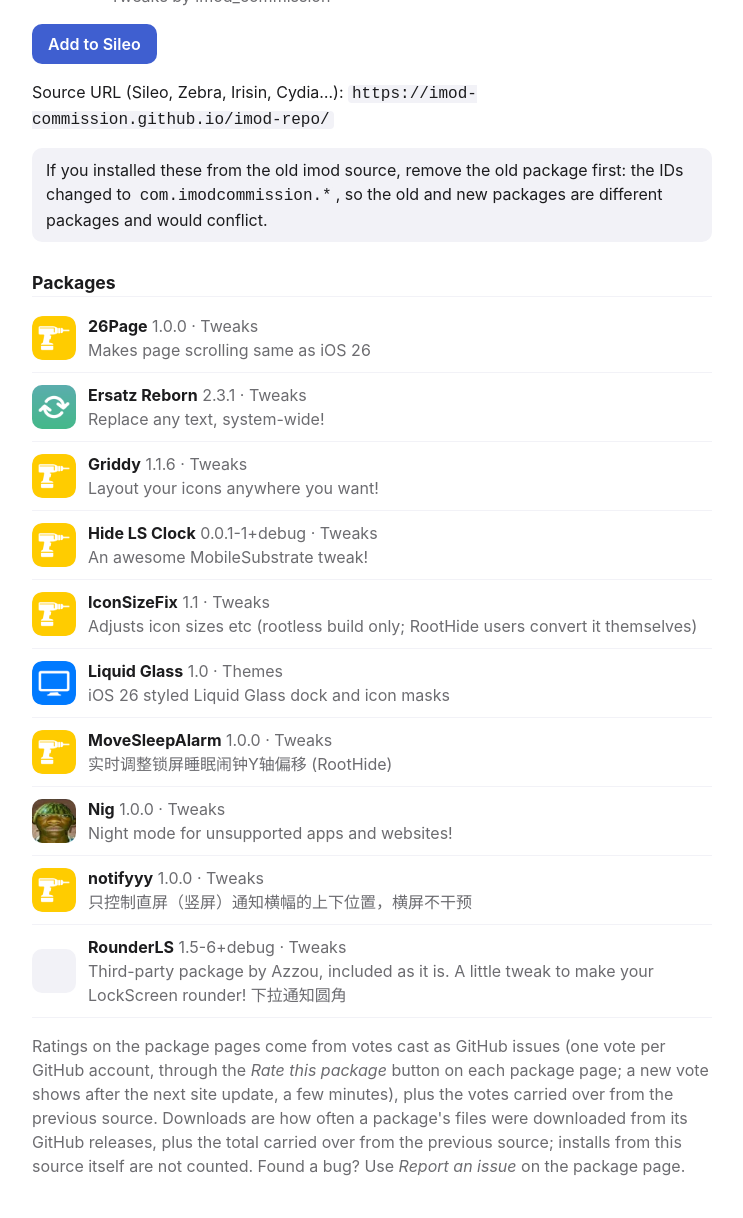
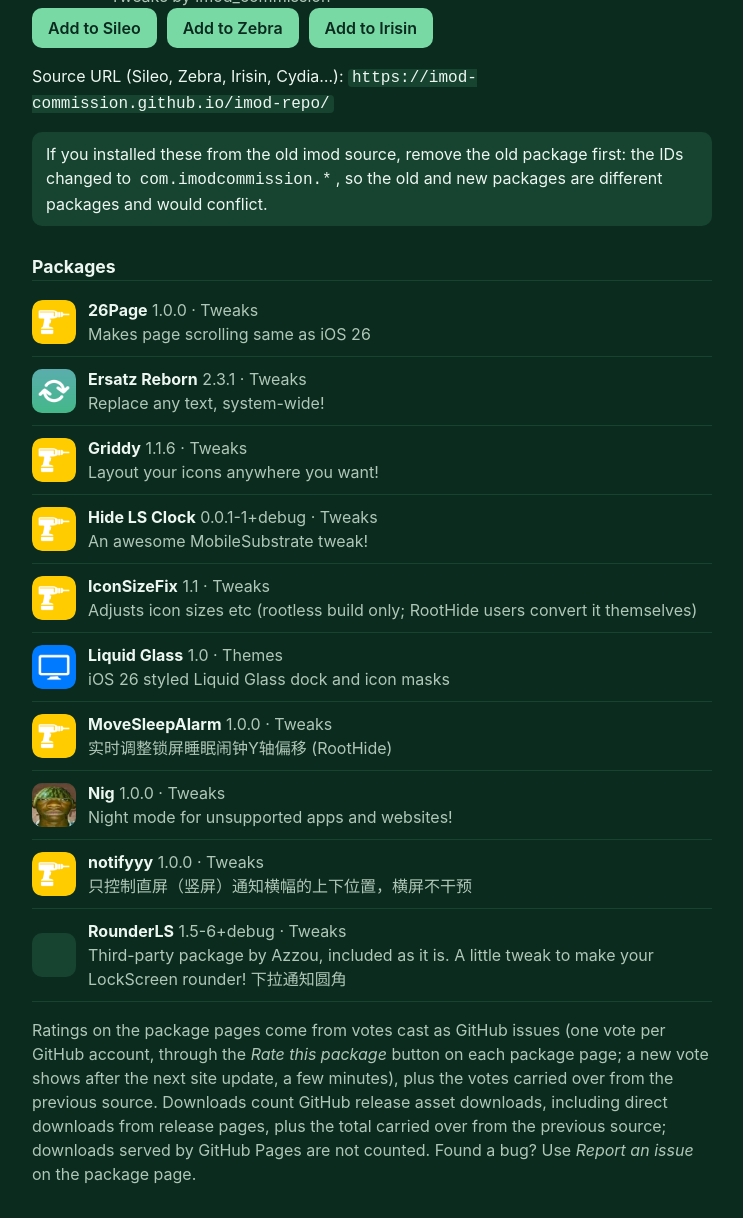
Before and after one commit to imod-commission/imod-repo, a plain HTML site: page index.html in a window 1280 px wide. Shown: the part 93-1311 px from the top of the page, without its empty margins (268-1011 px from the left). Drawn offline with Linux system fonts and the light colour scheme.

Commit message:
Update repository landing page

```diff
--- a/index.html
+++ b/index.html
@@ -1,6 +1,5 @@
 <!doctype html><html lang="en"><head><meta charset="utf-8"><meta name="viewport" content="width=device-width,initial-scale=1"><title>imod repo – iOS package source</title><link rel="icon" href="CydiaIcon.png"><link rel="apple-touch-icon" href="CydiaIcon.png"><style>
-:root{color-scheme:light dark;--fg:#1c1c1e;--bg:#fff;--mut:#6c6c70;--card:#f2f2f7;--tint:#3f5fd0}
-@media(prefers-color-scheme:dark){:root{--fg:#f2f2f7;--bg:#000;--mut:#98989d;--card:#1c1c1e;--tint:#8da2f5}}
+:root{color-scheme:dark;--fg:#edf7f1;--bg:#0b2b1e;--mut:#afc7b8;--card:#174331;--tint:#79d9a5}
 body{font:16px/1.5 -apple-system,system-ui,sans-serif;color:var(--fg);background:var(--bg);margin:0;padding:16px;max-width:680px;margin:0 auto}
 a{color:var(--tint)}h1{margin:.2em 0}h2{font-size:1.1em;margin:1.6em 0 .4em;border-bottom:1px solid var(--card)}
 .head{display:flex;gap:14px;align-items:center}.head img{width:64px;height:64px;border-radius:14px}
@@ -9,10 +8,11 @@ a{color:var(--tint)}h1{margin:.2em 0}h2{font-size:1.1em;margin:1.6em 0 .4em;bord
 .card{background:var(--card);border-radius:10px;padding:10px 14px}code{background:var(--card);padding:0 4px;border-radius:4px}
 .list a{display:flex;gap:12px;align-items:center;padding:10px 0;border-bottom:1px solid var(--card);text-decoration:none;color:inherit}
 .list img,.list .noicon{width:44px;height:44px;border-radius:10px;flex:none;background:var(--card)}
-.btn{display:inline-block;background:var(--tint);color:var(--bg);padding:8px 16px;border-radius:10px;text-decoration:none;font-weight:600}
+.btn{display:inline-block;background:var(--tint);color:#0b2b1e;padding:8px 16px;border-radius:10px;text-decoration:none;font-weight:600}
+.add-links{display:flex;flex-wrap:wrap;gap:10px}
 </style></head><body>
 <div class="head"><img src="CydiaIcon.png" alt="imod repo"><div><h1>imod repo</h1><div class="mut">Tweaks by imod_commission</div></div></div>
-<p><a class="btn" href="sileo://source/https://imod-commission.github.io/imod-repo/">Add to Sileo</a></p>
+<div class="add-links"><a class="btn" href="sileo://source/https://imod-commission.github.io/imod-repo/">Add to Sileo</a><a class="btn" href="zbra://sources/add/https://imod-commission.github.io/imod-repo/">Add to Zebra</a><a class="btn" href="irisin://repository/add?url=https%3A%2F%2Fimod-commission.github.io%2Fimod-repo%2F">Add to Irisin</a></div>
 <p>Source URL (Sileo, Zebra, Irisin, Cydia…): <code>https://imod-commission.github.io/imod-repo/</code></p>
 <p class="card">If you installed these from the old imod source, remove the old package first: the IDs changed to <code>com.imodcommission.*</code>, so the old and new packages are different packages and would conflict.</p>
 <h2>Packages</h2><div class="list">
@@ -27,5 +27,5 @@ a{color:var(--tint)}h1{margin:.2em 0}h2{font-size:1.1em;margin:1.6em 0 .4em;bord
 <a href="depictions/com.imodcommission.notifyyy/"><img src="depictions/com.imodcommission.notifyyy/icon.png" alt=""><div><strong>notifyyy</strong> <span class="mut">1.0.0 · Tweaks</span><br><span class="mut">只控制直屏（竖屏）通知横幅的上下位置，横屏不干预</span></div></a>
 <a href="depictions/com.azzou.rounderls/"><span class="noicon"></span><div><strong>RounderLS</strong> <span class="mut">1.5-6+debug · Tweaks</span><br><span class="mut">Third-party package by Azzou, included as it is. A little tweak to make your LockScreen rounder! 下拉通知圆角</span></div></a>
 </div>
-<p class="mut">Ratings on the package pages come from votes cast as GitHub issues (one vote per GitHub account, through the <em>Rate this package</em> button on each package page; a new vote shows after the next site update, a few minutes), plus the votes carried over from the previous source. Downloads are how often a package's files were downloaded from its GitHub releases, plus the total carried over from the previous source; installs from this source itself are not counted. Found a bug? Use <em>Report an issue</em> on the package page.</p>
+<p class="mut">Ratings on the package pages come from votes cast as GitHub issues (one vote per GitHub account, through the <em>Rate this package</em> button on each package page; a new vote shows after the next site update, a few minutes), plus the votes carried over from the previous source. Downloads count GitHub release asset downloads, including direct downloads from release pages, plus the total carried over from the previous source; downloads served by GitHub Pages are not counted. Found a bug? Use <em>Report an issue</em> on the package page.</p>
 </body></html>
```
Also changed, not shown: 1 other file.
